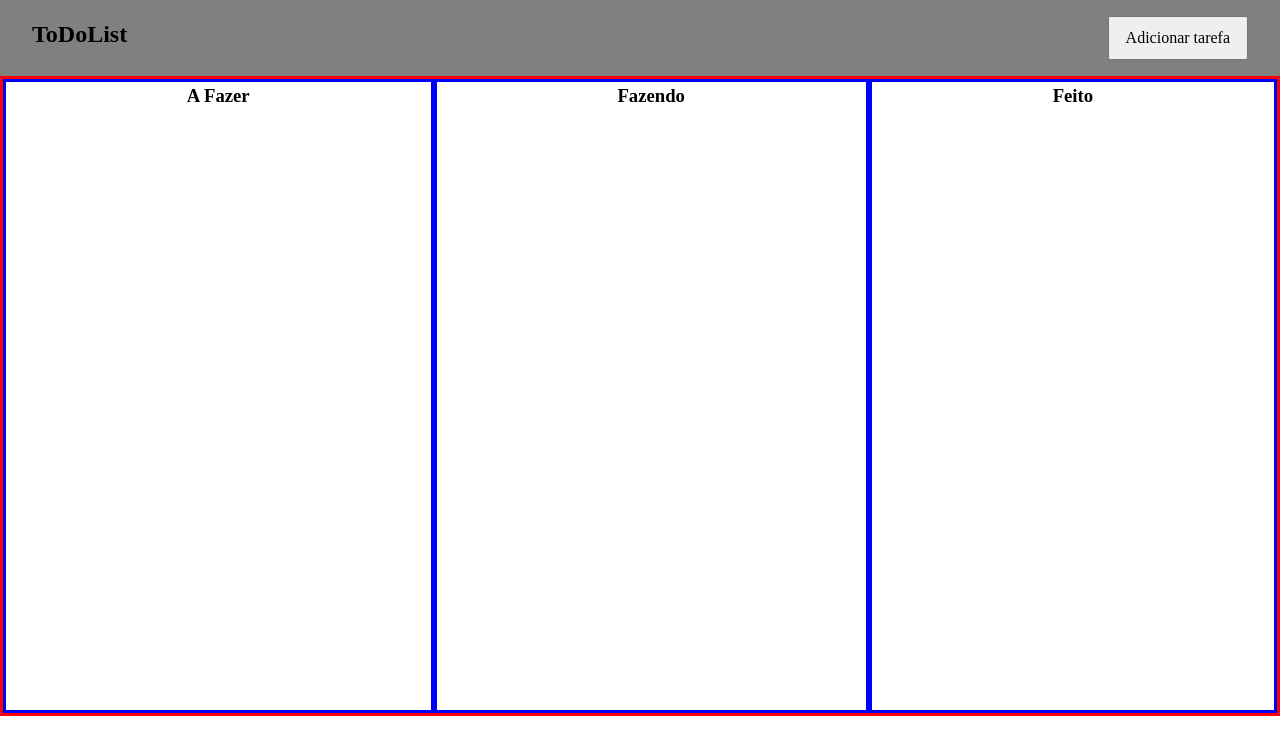
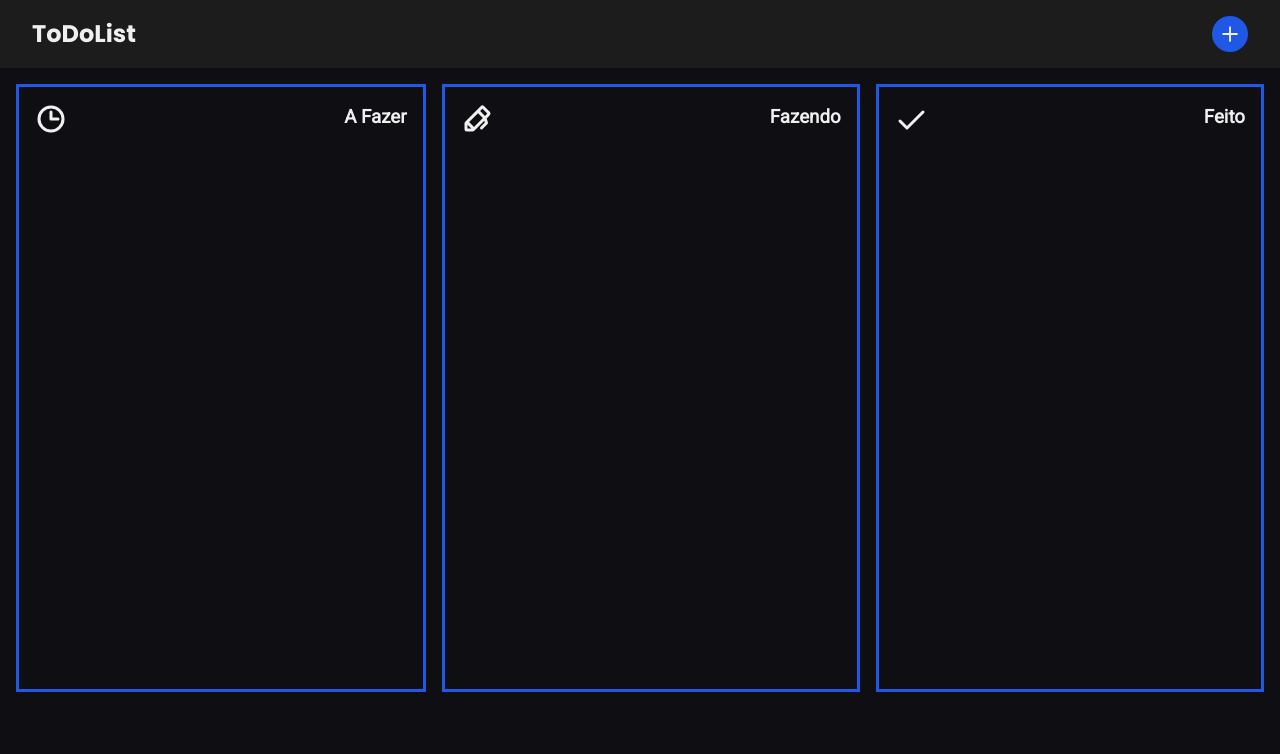
Before and after one commit to julianebueno/projetoIndividual5-CDA, a React (Vite) app: page / in a window 1280 px wide. Shown: the top 754 px of the page. Built offline with nearby package versions, Linux system fonts and the light colour scheme.

Commit message:
feat: :lipstick: Criação de tema (escuro) e Icones do Phosphor

```diff
--- a/index.html
+++ b/index.html
@@ -1,6 +1,9 @@
 <!doctype html>
 <html lang="en">
   <head>
+    <link rel="preconnect" href="https://fonts.googleapis.com">
+    <link rel="preconnect" href="https://fonts.gstatic.com" crossorigin>
+    <link href="https://fonts.googleapis.com/css2?family=Poppins:wght@600;700&family=Roboto:wght@300;400&display=swap" rel="stylesheet">
     <meta charset="UTF-8" />
     <link rel="icon" type="image/svg+xml" href="/logoLista.svg" />
     <meta name="viewport" content="width=device-width, initial-scale=1.0" />
--- a/package.json
+++ b/package.json
@@ -10,6 +10,7 @@
     "preview": "vite preview"
   },
   "dependencies": {
+    "@phosphor-icons/react": "^2.0.13",
     "react": "^18.2.0",
     "react-dom": "^18.2.0",
     "styled-components": "^6.0.8"
--- a/src/App.jsx
+++ b/src/App.jsx
@@ -1,10 +1,15 @@
 import React from 'react'
 import ReactDOM from 'react-dom/client'
 import Home from './pages/Home/index.jsx'
-import './styleGlobal.css'
+import './styles/styleGlobal.css'
+import { ThemeProvider } from 'styled-components'
+import { temaEscuro } from './styles/temaEscuro.js'
 
 ReactDOM.createRoot(document.getElementById('root')).render(
   <React.StrictMode>
-    <Home />
+    <ThemeProvider theme={temaEscuro}>
+      <Home />
+
+    </ThemeProvider>
   </React.StrictMode>,
 )
--- a/src/components/Header/index.jsx
+++ b/src/components/Header/index.jsx
@@ -1,11 +1,12 @@
 import React from 'react'
 import { StyledHeader } from './style'
+import { Plus } from "@phosphor-icons/react";
 
 const Header = () => {
   return (
     <StyledHeader>
-      <h2>ToDoList</h2>
-      <button>Adicionar tarefa</button>
+      <h2 className={`tituloHeader`}>ToDoList</h2>
+      <button><Plus weight="bold" size={20} /></button>
     </StyledHeader>
   )
 }
--- a/src/components/Header/style.js
+++ b/src/components/Header/style.js
@@ -2,16 +2,31 @@ import styled from "styled-components"
 
 export const StyledHeader = styled.header`
 
-background-color: gray;
+background-color: ${(props)=> props.theme.fundoHeader};
 padding: 1rem 2rem;
 min-width: 100vw;
 
 display: flex;
 justify-content: space-between;
+align-items: center;
+
+.tituloHeader{
+  font-family: 'Poppins';
+
+}
 
 button{
-  padding: .5rem 1rem;
+  background-color: ${(props)=> props.theme.primaria};
+  color: ${(props)=> props.theme.fonteNormal};
+
+  border: none;
+  border-radius: 50%;
+  padding: .5rem;
   cursor: pointer;
+
+  display: flex;
+  justify-content: center;
+  align-items: center;
 }
 
 
--- a/src/components/Main/index.jsx
+++ b/src/components/Main/index.jsx
@@ -1,17 +1,21 @@
 import React from 'react'
 import {StyledMain} from './style'
+import { Clock, Pen, Check } from "@phosphor-icons/react";
 
 const Main = () => {
 
   return (
     <StyledMain>
       <div>
+        <Clock weight="bold" size={32} />
         <h3>A Fazer</h3>
       </div>
       <div>
+        <Pen size={32} weight="bold" />
         <h3>Fazendo</h3>
       </div>
       <div>
+        <Check size={32} weight="bold" />
         <h3>Feito</h3>
       </div>
     </StyledMain>
--- a/src/components/Main/style.js
+++ b/src/components/Main/style.js
@@ -2,14 +2,17 @@ import styled from "styled-components"
 
 export const StyledMain = styled.main`
 
-border: solid red;
 display: flex;
+flex-wrap: wrap;
 height: 80vh;
+padding: 1rem;
+gap: 1rem;
 
 div{
-  border: solid blue;
+  border: solid ${(props)=> props.theme.primaria};
   display: flex;
   flex-grow: 1;
-  justify-content: center;
+  justify-content: space-between;
+  padding: 1rem;
 }
 `
--- a/src/pages/Home/style.js
+++ b/src/pages/Home/style.js
@@ -3,6 +3,9 @@ import styled from "styled-components"
 export const StyledHome = styled.section`
 
 min-height: 100vh;
+font-family: 'Roboto';
+background-color: ${(props)=> props.theme.fundoPagina};
+color: ${(props)=> props.theme.fonteNormal};
 
 
 `
--- /dev/null
+++ b/src/styles/temaEscuro.js
@@ -0,0 +1,31 @@
+export const temaEscuro = {
+  // ---------------------------------- Cores
+  // Color (primary, secondary, and primary color variants)
+
+  //Primaria
+  primaria: '#1f57e7',
+
+
+  // ---------------------------------- Superficies
+  // Surfaces (backgrounds and components)
+
+  //Fundo
+  fundoPagina: '#0f0e13',
+  fundoHeader: '#1c1c1c',
+
+
+  // ---------------------------------- Estados
+  // States (such as error states)
+
+
+  // ---------------------------------- Itens
+  // Content (typography and iconography)
+
+  fonteNormal: '#F0F0F0',
+}
+
+// 202125
+// 2E9599
+// F7DC68
+// F46C3F
+// A7226F
```
Also changed, not shown: src/styles/reset.css (renamed from src/reset.css), src/styles/styleGlobal.css (renamed from src/styleGlobal.css), 1 other file (tests, documents, lock files or other folders).
